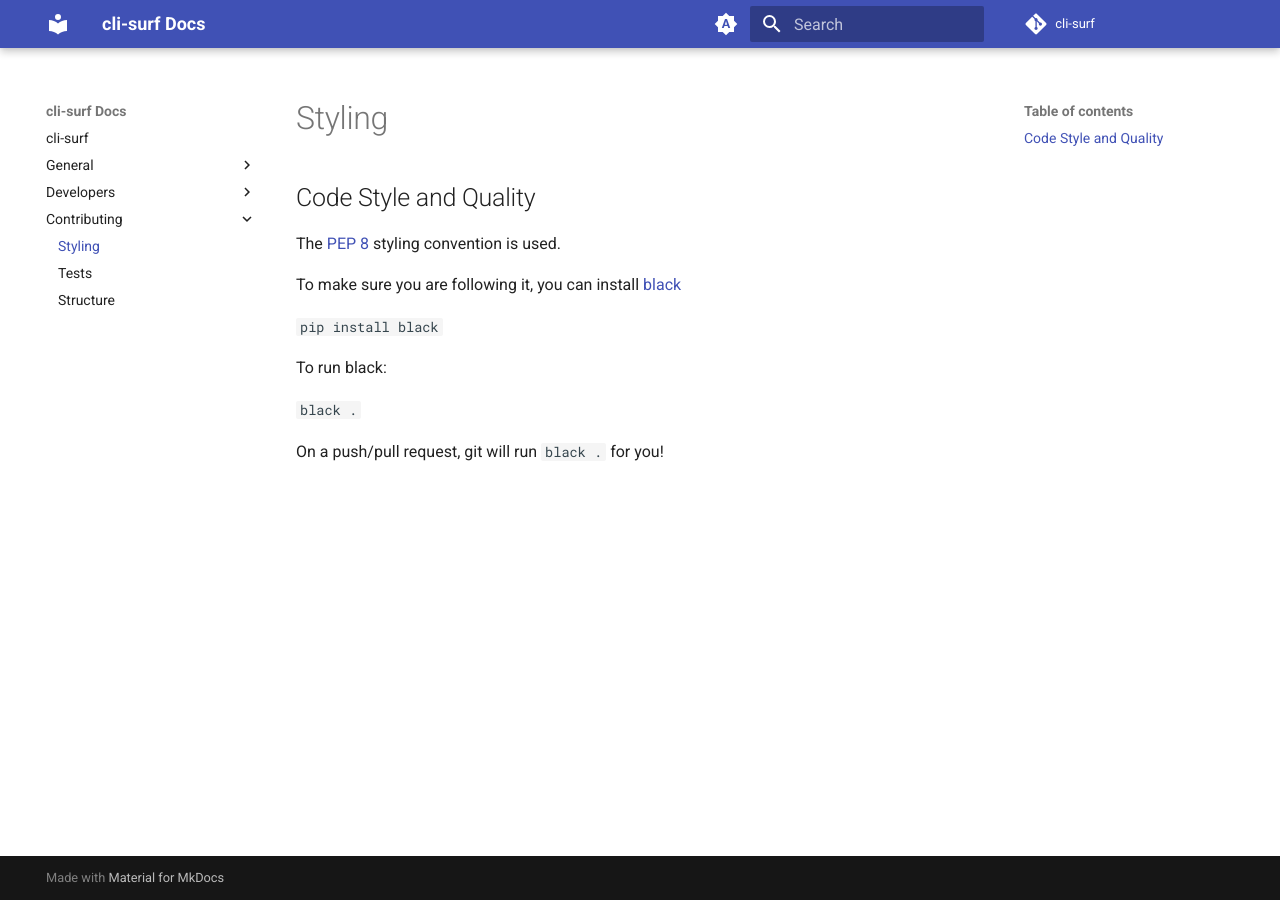
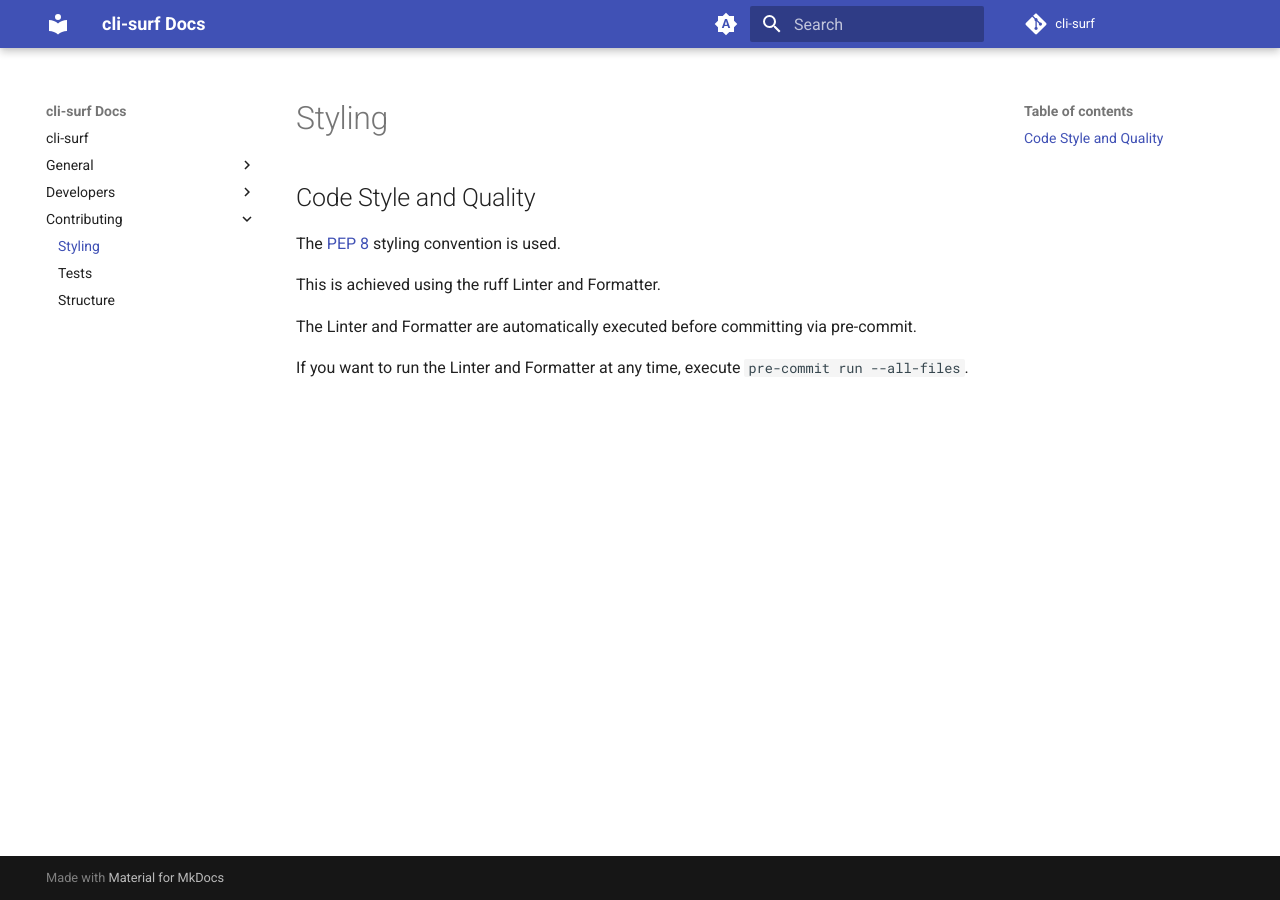
Before and after one commit to ryansurf/cli-surf, an MkDocs documentation site: the page built from docs/styling.md, in a window 1280 px wide. Built offline with MkDocs 1.6.1 and Material for MkDocs 9.7.7, drawn with Linux system fonts in a browser that asks for light colours; comment, search, counter and statistics services are not loaded.

Commit message:
Introduce pre-commit and update documentation

```diff
--- a/dev-requirements.txt
+++ b/dev-requirements.txt
@@ -1,3 +1,4 @@
 ruff==0.4.6
 pytest==8.2.1
 pytest-cov==5.0.0
+pre-commit==3.7.1
--- a/docs/styling.md
+++ b/docs/styling.md
@@ -1,15 +1,10 @@
 # Styling
 
 ## Code Style and Quality
-
 The [PEP 8](https://realpython.com/python-pep8/) styling convention is used.
 
-To make sure you are following it, you can install [black](https://pypi.org/project/black/)
+This is achieved using the ruff Linter and Formatter.
 
-`pip install black`
+The Linter and Formatter are automatically executed before committing via pre-commit.
 
-To run black:
-
-`black .`
-
-On a push/pull request, git will run `black .` for you!
+If you want to run the Linter and Formatter at any time, execute `pre-commit run --all-files`.
```
Also changed, not shown: .pre-commit-config.yaml (added, +9 -0 lines), CONTRIBUTING.md (+26 -15 lines), README.md (+1 -0 lines), 2 other files.
